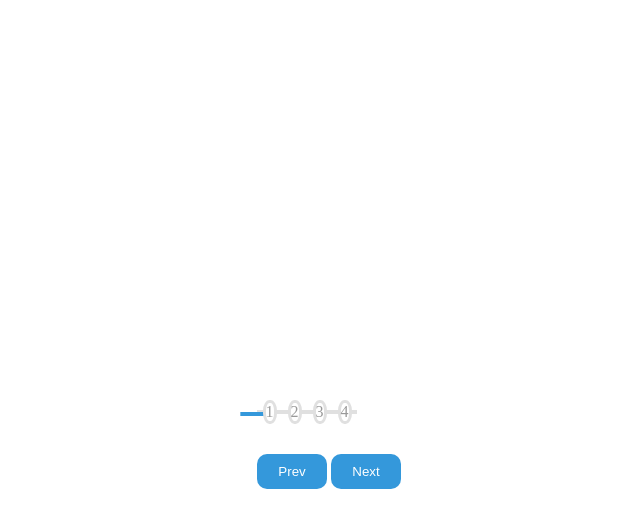
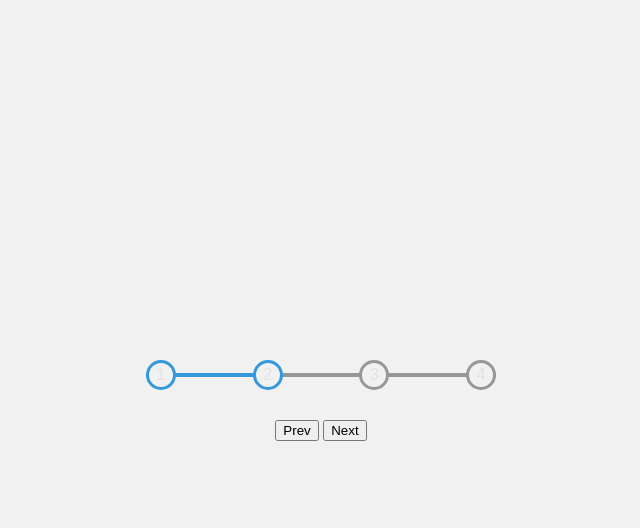
Before and after one commit to LuizaQueiroz1/Estudos, a plain HTML site: page auto-didata/programacao/algoritmos/projetos/project-progress-steps/progress-steps.html in a window 1280 px wide. Both pictures are taken after a click on the button "Next". Shown: the whole page, without its empty margins (319-959 px from the left). Drawn offline with Linux system fonts and the light colour scheme; a web font is replaced by a local one.

Commit message:
updated project progress-steps

```diff
--- a/auto-didata/programacao/algoritmos/projetos/project-progress-steps/progress-steps.css
+++ b/auto-didata/programacao/algoritmos/projetos/project-progress-steps/progress-steps.css
@@ -1,33 +1,37 @@
+@import url('https://fonts.googleapis.com/css?family=Muli&display=swap');
+
 :root {
   --line-border-fill: #3498db;
-    --line-border-empty: #e0e0e0;
+  --line-border-empty: #3838387c;
+
 }
 
-*{
-    margin: 0;
-    padding: 0;
+* {
   box-sizing: border-box;
 }
 
-body{
-    width: 100vw;
+body {
+  background-color: #f1f1f1;
+  font-family: 'Muli', sans-serif;
+  display: flex;
+  align-items: center;
+  justify-content: center;
   height: 100vh;
-    display: flex;
+  overflow: hidden;
+  margin: 0;
 }
 
-.container{
-    position: absolute;
-    left: 45%;
-    top: 50%;
+.container {
+  text-align: center;
 }
 
-.progress-container{
+.progress-container {
   display: flex;
-    justify-content: space-around;
+  justify-content: space-between;
   position: relative;
   margin-bottom: 30px;
-    max-width: 100px;
-    width:  350px;
+  max-width: 100%;
+  width: 350px;
 }
 
 .progress-container::before {
@@ -47,28 +51,51 @@ body{
   position: absolute;
   top: 50%;
   left: 0;
+  transform: translateY(-50%);
   height: 4px;
-    transform: translate(-50%);
+  width: 0%;
   z-index: -1;
+  transition: 0.4s ease;
 }
 
 .circle {
-    background-color: #fff;
-    color: #999;
+  background-color: #f1f1f1;
+  color:#e2e2e2;
+  border-radius: 50%;
+  height: 30px;
+  width: 30px;
+  display: flex;
+  align-items: center;
+  justify-content: center;
   border: 3px solid var(--line-border-empty);
-    border-radius: 45%;
-
+  transition: 0.4s ease;
 }
 
-.progress::before {
-    background-color: var(--line-border-fill);
+.circle.active {
+  border-color: var(--line-border-fill);
 }
 
-.bnt {
+.btn {
   background-color: var(--line-border-fill);
-    border: none;
-    border-radius: 10px;
   color: #fff;
-    padding: 10px;
-    width: 70px;
+  border: 0;
+  border-radius: 6px;
+  cursor: pointer;
+  font-family: inherit;
+  padding: 8px 30px;
+  margin: 5px;
+  font-size: 14px;
 }
+
+.btn:active {
+  transform: scale(0.98);
+}
+
+.btn:focus {
+  outline: 0;
+}
+
+.btn:disabled {
+  background-color: var(--line-border-empty);
+  cursor: not-allowed;
+}
--- a/auto-didata/programacao/algoritmos/projetos/project-progress-steps/progress-steps.html
+++ b/auto-didata/programacao/algoritmos/projetos/project-progress-steps/progress-steps.html
@@ -22,6 +22,8 @@
         <button class="bnt" id="prev" disabled>Prev</button>
         <button class="bnt" id="next">Next</button>
     </div>
+
+    <script src="progress-steps.js"></script>
 </body>
 
 </html>
--- a/auto-didata/programacao/algoritmos/projetos/project-progress-steps/progress-steps.js
+++ b/auto-didata/programacao/algoritmos/projetos/project-progress-steps/progress-steps.js
@@ -0,0 +1,49 @@
+const progress = document.getElementById('progress')
+const prev = document.getElementById('prev')
+const next = document.getElementById('next')
+const circles = document.querySelectorAll('.circle')
+
+let currentActive = 1
+
+next.addEventListener('click', () => {
+    currentActive++
+
+    if(currentActive > circles.length) {
+        currentActive = circles.length
+    }
+
+    update()
+})
+
+prev.addEventListener('click', () => {
+    currentActive--
+
+    if(currentActive < 1) {
+        currentActive = 1
+    }
+
+    update()
+})
+
+function update() {
+    circles.forEach((circle, idx) => {
+        if(idx < currentActive) {
+            circle.classList.add('active')
+        } else {
+            circle.classList.remove('active')
+        }
+    })
+
+    const actives = document.querySelectorAll('.active')
+
+    progress.style.width = (actives.length - 1) / (circles.length - 1) * 100 + '%'
+
+    if(currentActive === 1) {
+        prev.disabled = true
+    } else if(currentActive === circles.length) {
+        next.disabled = true
+    } else {
+        prev.disabled = false
+        next.disabled = false
+    }
+}
--- a/auto-didata/programacao/algoritmos/projetos/projeto-expanding-cards/expanding-cards.css
+++ b/auto-didata/programacao/algoritmos/projetos/projeto-expanding-cards/expanding-cards.css
@@ -44,6 +44,7 @@ body {
 
   .panels.active {
     flex: 5;
+
   }
 
   .panels.active h3 {
--- a/auto-didata/programacao/algoritmos/projetos/projeto-expanding-cards/expanding-cards.js
+++ b/auto-didata/programacao/algoritmos/projetos/projeto-expanding-cards/expanding-cards.js
@@ -1,6 +1,7 @@
 
 
 const panels = document.querySelectorAll('.panels')
+
 
 panels.forEach(panel => {
     panel.addEventListener('click', () => {
```
Also changed, not shown: auto-didata/programacao/algoritmos/projetos/popup-modal/popup.html (added, +25 -0 lines), auto-didata/programacao/algoritmos/projetos/popup-modal/popup.js (added, +12 -0 lines). Lines whose indentation alone changed are shown as unchanged.
